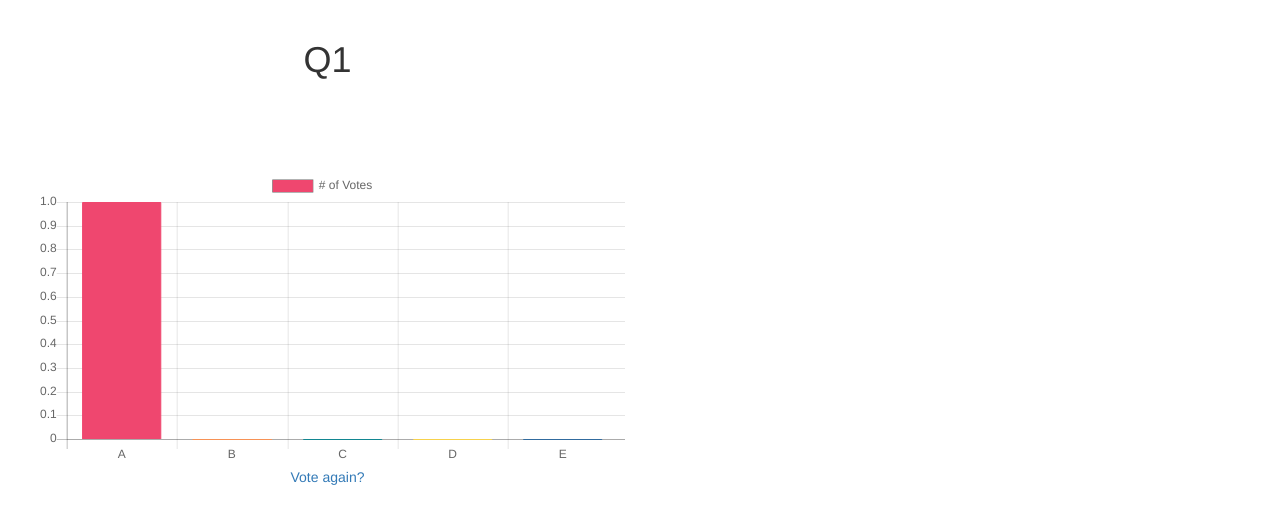
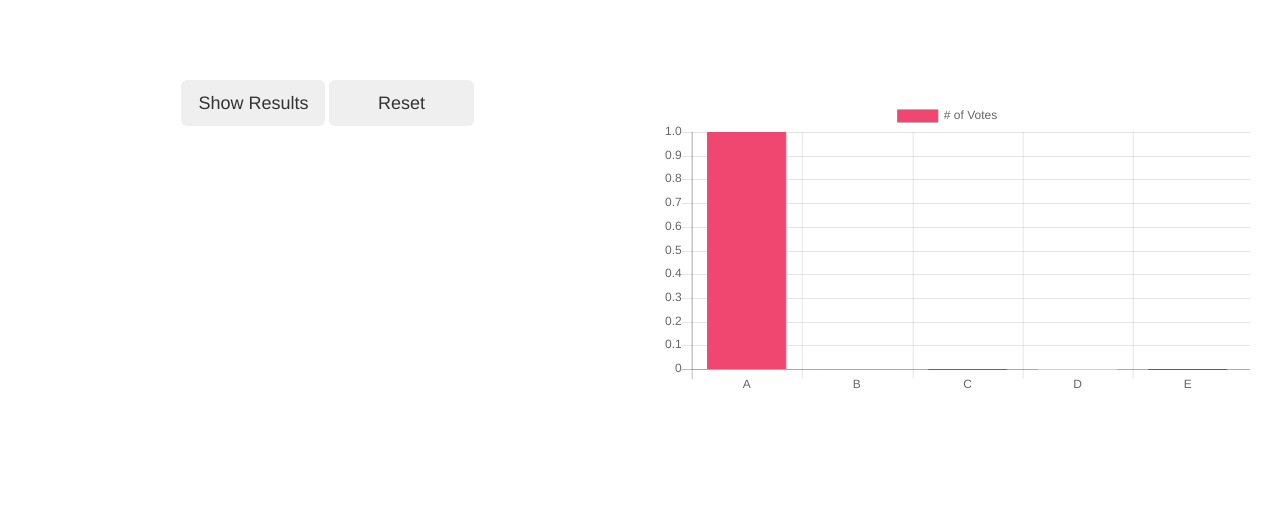
Before and after one commit to elam3/cs177.p1.g3, a Django app: page /polls/1/results/ in a window 1280 px wide. Shown: the part 57-581 px from the top of the page. Run offline with Django 3.2, Linux system fonts and the light colour scheme; data comes from the database, SQL or seed files in the repository; both versions use the stored data as it was after the commit; some libraries are stand-ins or nearby versions.

Commit message:
show results button

```diff
--- a/poll_app/poll_app/urls.py
+++ b/poll_app/poll_app/urls.py
@@ -17,7 +17,7 @@ from django.conf.urls import url, include
 from django.contrib import admin
 
 urlpatterns = [
-    #url(r'^', include('polls.urls')),
+    url(r'^', include('polls.urls')),
     url(r'^polls/', include('polls.urls')),
     url(r'^admin/', admin.site.urls),
 ]
--- a/poll_app/polls/static/polls/admin.css
+++ b/poll_app/polls/static/polls/admin.css
@@ -5,10 +5,14 @@ body {
 
 
 .btn-circle.btn-xl {
+/*
   width: 250px;
   height: 250px;
-  padding: 10px 16px;
-  font-size: 50px;
+*/
+  width: 5rem !important;
+  height: 5rem !important;
+  padding: 0 !important /*10px 16px*/;
+  font-size: 1.5rem !important/*50px*/;
   line-height: 1.33;
   border-radius: 50%;
   background-color:#F79256;
@@ -25,6 +29,10 @@ body {
 }
 
 #resetButton {
+  width: 144.3px;
+}
+
+#submitButton {
   width: 144.3px;
 }
 
--- a/poll_app/polls/static/polls/admin.js
+++ b/poll_app/polls/static/polls/admin.js
@@ -25,9 +25,11 @@ $(document).ready(function(){
         }
     });
 
+/*
     $("#resultsButton").click(function(){
         drawChart();
     });
+*/
 
 /*
     $("#logout").click(function(){
--- a/poll_app/polls/templates/polls/results.html
+++ b/poll_app/polls/templates/polls/results.html
@@ -8,21 +8,6 @@
     <meta charset="utf-8">
     <meta name="viewport" content="width=device-width, initial-scale=1">
     <meta name="description" content="multiple-choice"/>
-
-    <!--script src="https://www.gstatic.com/firebasejs/3.6.1/firebase.js"></script-->
-    <script>
-     // Initialize Firebase
-/*
-    var config = {
-        apiKey: "AIzaSyCbAgiS2GHz_1fvasyFqTxoRxT5vLWotTA",
-        authDomain: "weclicker.firebaseapp.com",
-        databaseURL: "https://weclicker.firebaseio.com",
-        storageBucket: "",
-        messagingSenderId: "790459566642"
-    };
-    firebase.initializeApp(config);
-*/
-    </script>
 
     <script src="https://ajax.googleapis.com/ajax/libs/jquery/3.1.1/jquery.min.js"></script>
     <script src="https://maxcdn.bootstrapcdn.com/bootstrap/3.3.7/js/bootstrap.min.js" integrity="sha384-Tc5IQib027qvyjSMfHjOMaLkfuWVxZxUPnCJA7l2mCWNIpG9mGCD8wGNIcPD7Txa" crossorigin="anonymous"></script>
@@ -50,24 +35,31 @@
     </nav>
     <div class="container-fluid">
         <div class="row-fluid">
-            <!--div class="col-md-6 col-xs-12">
+            <div class="col-md-6 col-xs-12">
                 <div id="controls">
                     <br>
-                    <span class="glyphicon glyphicon-time" aria-hidden="true"></span><h2 id="min">00</h2><h2>:</h2><h2 id="sec">00</h2>
+                    <!--span class="glyphicon glyphicon-time" aria-hidden="true"></span><h2 id="min">00</h2><h2>:</h2><h2 id="sec">00</h2>
                     <br><br>
                     <input type="button" id="startButton" class="btn btn-circle btn-xl" value="Start" ></button>
                     <br><br><br>
                     <p><em>Press the Start button to begin the survey</em></p>
-                    <p><em>Press the Stop button to stop receiving answers</em></p>
+                    <p><em>Press the Stop button to stop receiving answers</em></p-->
                     <br>
                     <br>
-                    <button type="button" id="resultsButton" class="btn btn-lg">Show Results</button>
-                    <button type="button" id="resetButton" class="btn btn-lg">Reset</button>
+		<form action="{% url 'polls:showResults' question.id %}" method="post" style="display:inline-block;">
+            {% csrf_token %}
+            <button type="submit" id="resultsButton" class="btn btn-lg">Show Results</button>
+		</form>
+
+		<form action="{% url 'polls:reset' question.id %}" method="post" style="display:inline-block;">
+            {% csrf_token %}
+            <button type="submit" id="submitButton" class="btn btn-lg">Reset</button>
+		</form>
 
                 </div>
-            </div-->
+            </div>
             <div class="col-md-6 col-xs-12">
-                <h1>{{ question.question_text }}</h1>
+                <!--h1>{{ question.question_text }}</h1-->
 
                 <br><br><br><br>
                 <canvas id="myChart"></canvas>
@@ -75,12 +67,10 @@
 
                 <script>
                 {% for choice in question.choice_set.all %}
-                    data.push({{choice.votes}});
+                    data[{{forloop.counter0}}] = {{choice.votes}};
                 {% endfor %}
 				draw(data);
                 </script>
-
-                <a href="{% url 'polls:detail' question.id %}">Vote again?</a>
 
             </div>
 
--- a/poll_app/polls/urls.py
+++ b/poll_app/polls/urls.py
@@ -6,10 +6,15 @@ app_name = 'polls'
 urlpatterns = [
     # ex: /polls/
     url(r'^$', views.IndexView.as_view(), name='index'),
+    #url(r'^$', views.DetailView.as_view(), name='index'),
     # ex: /polls/5/
     url(r'^(?P<pk>[0-9]+)/$', views.DetailView.as_view(), name='detail'),
     # ex: /polls/5/results/
     url(r'^(?P<pk>[0-9]+)/results/$', views.ResultsView.as_view(), name='results'),
     # ex: /polls/5/vote/
     url(r'^(?P<question_id>[0-9]+)/vote/$', views.vote, name='vote'),
+    # ex: /polls/5/reset/
+    url(r'^(?P<question_id>[0-9]+)/reset/$', views.reset, name='reset'),
+    # ex: /polls/5/reset/
+    url(r'^(?P<question_id>[0-9]+)/showResults/$', views.showResults, name='showResults'),
 ]
--- a/poll_app/polls/views.py
+++ b/poll_app/polls/views.py
@@ -27,7 +27,6 @@ def vote(request, question_id):
     question = get_object_or_404(Question, pk=question_id)
     try:
         selected_choice_set = question.choice_set.all().filter(choice_text=request.POST['choice'])
-        #selected_choice = question.choice_set.get(choice_text=request.POST['choice'])
     except (KeyError, Choice.DoesNotExist):
         # Re-display the question voting form.
         return render(request, 'polls/detail.html', {
@@ -35,11 +34,16 @@ def vote(request, question_id):
             'error_message': "You didn't select a choice.",
         })
     else:
-        #selected_choice.votes += 1
-        #selected_choice.save()
         selected_choice_set.update(votes=F('votes')+1)
-        # Always return an HttpResponseRedirect after successfully dealing
-        # with POST data. This prevents data from being posted twice if a
-        # user hits the back button.
-        #return HttpResponseRedirect(reverse('polls:results', args=(question_id,)))
-        return HttpResponseRedirect(reverse('polls:results', args=(question_id)))
+        return HttpResponseRedirect(reverse('polls:detail', args=(question_id)))
+
+def reset(request, question_id):
+    question = get_object_or_404(Question, pk=question_id)
+    c_set = question.choice_set.all()
+    c_set.update(votes=0)
+    return HttpResponseRedirect(reverse('polls:results', args=(question_id)))
+
+def showResults(request, question_id):
+    question = get_object_or_404(Question, pk=question_id)
+    c_set = question.choice_set.all()
+    return HttpResponseRedirect(reverse('polls:results', args=(question_id)))
```
Also changed, not shown: poll_app/db.sqlite3.
